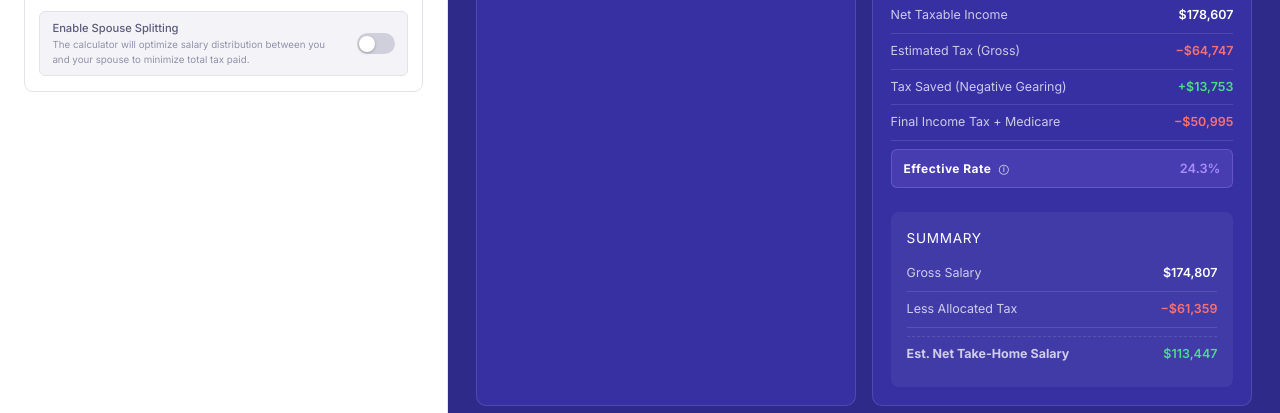
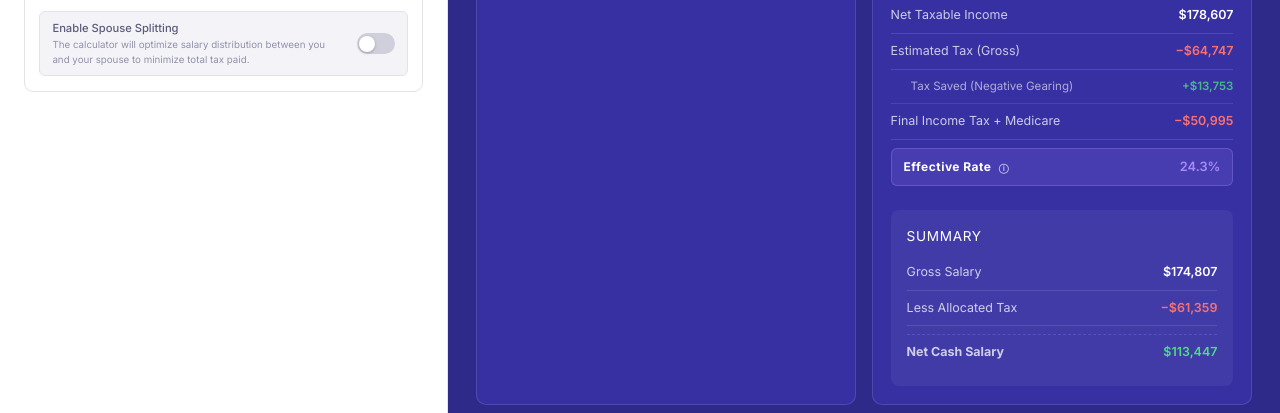
Before and after one commit to u1165139/sal-planner, a React (Vite) app: page / in a window 1280 px wide. Shown: the part 682-1095 px from the top of the page. Built offline with nearby package versions, Linux system fonts and the light colour scheme.

Commit message:
feat: update PersonalTaxBreakdown; add indentation for negative gearing and franking credit rows, and rename net salary label for clarity

```diff
--- a/src/features/results/PersonalTaxBreakdown.tsx
+++ b/src/features/results/PersonalTaxBreakdown.tsx
@@ -31,10 +31,10 @@ export function PersonalTaxBreakdown() {
           <>
             <div className="tax-row"><span className="tax-row-label">Estimated Tax (Gross)</span><span className="tax-row-value negative">−{fmt(breakdown.taxBeforeDeduction)}</span></div>
             {breakdown.negativeGearingRefund > 0 && (
-              <div className="tax-row"><span className="tax-row-label">Tax Saved (Negative Gearing)</span><span className="tax-row-value positive">+{fmt(breakdown.negativeGearingRefund)}</span></div>
+              <div className="tax-row tax-row-indent"><span className="tax-row-label">Tax Saved (Negative Gearing)</span><span className="tax-row-value positive">+{fmt(breakdown.negativeGearingRefund)}</span></div>
             )}
             {breakdown.drawDividend && (
-              <div className="tax-row"><span className="tax-row-label">Less: Franking Credit Offset</span><span className="tax-row-value positive">+{fmt(breakdown.frankingCredit)}</span></div>
+              <div className="tax-row tax-row-indent"><span className="tax-row-label">Less: Franking Credit Offset</span><span className="tax-row-value positive">+{fmt(breakdown.frankingCredit)}</span></div>
             )}
             <div className="tax-row"><span className="tax-row-label">Final Income Tax + Medicare</span><span className="tax-row-value negative">−{fmt(breakdown.personalTaxTotal)}</span></div>
           </>
@@ -48,7 +48,7 @@ export function PersonalTaxBreakdown() {
           <div className="tax-row"><span className="tax-row-label">Gross Salary</span><span className="tax-row-value">{fmt(breakdown.recommendedSalary)}</span></div>
           <div className="tax-row"><span className="tax-row-label">Less Allocated Tax</span><span className="tax-row-value negative">−{fmt(breakdown.personalTaxOnSalary)}</span></div>
           <div className="tax-row" style={{ borderTop: '1px dashed var(--panel-border)', marginTop: '0.5rem', paddingTop: '0.5rem', fontWeight: 'bold' }}>
-            <span className="tax-row-label">Est. Net Take-Home Salary</span>
+            <span className="tax-row-label">Net Cash Salary</span>
             <span className="tax-row-value positive">{fmt(breakdown.afterTaxSalary)}</span>
           </div>
         </div>
--- a/src/index.css
+++ b/src/index.css
@@ -287,6 +287,7 @@ body {
   font-size: 0.78rem;
 }
 .tax-row:last-child { border-bottom: none; }
+.tax-row-indent { padding-left: 1.25rem; font-size: 0.72rem; opacity: 0.8; }
 .tax-row-label { color: var(--panel-text-mid); }
 .tax-row-value { color: var(--panel-text); font-weight: 600; }
 .tax-row-value.negative { color: #f87171; }
@@ -424,8 +425,8 @@ body {
   font-size: 0.72rem;
   margin-top: 0.1rem;
 }
-.hero-amount.high-tax span {
-  color: #f87171;
+.hero-card .hero-amount.high-tax span {
+  color: var(--red) !important;
 }
 
 /* ── Super note ── */
```
